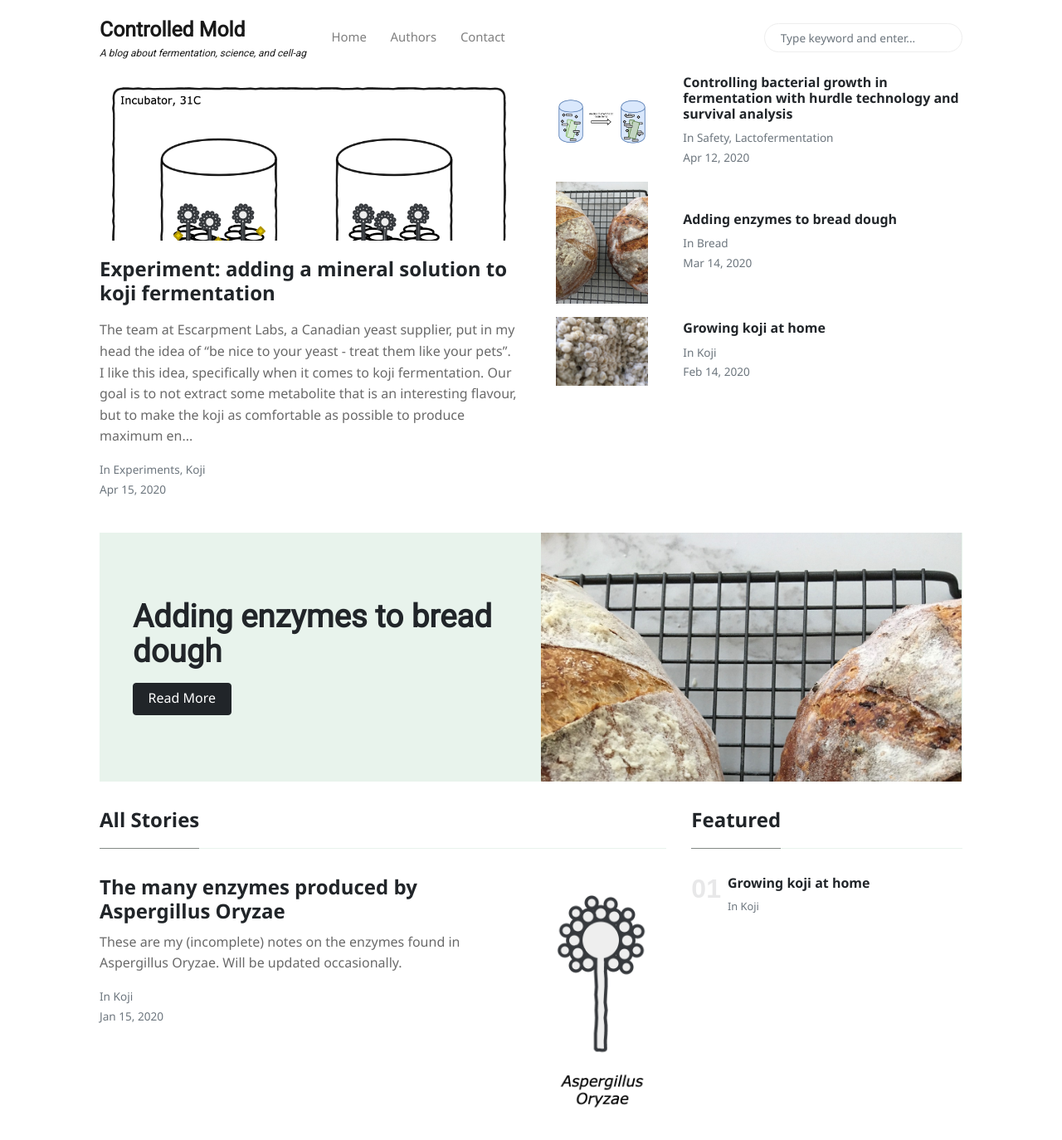
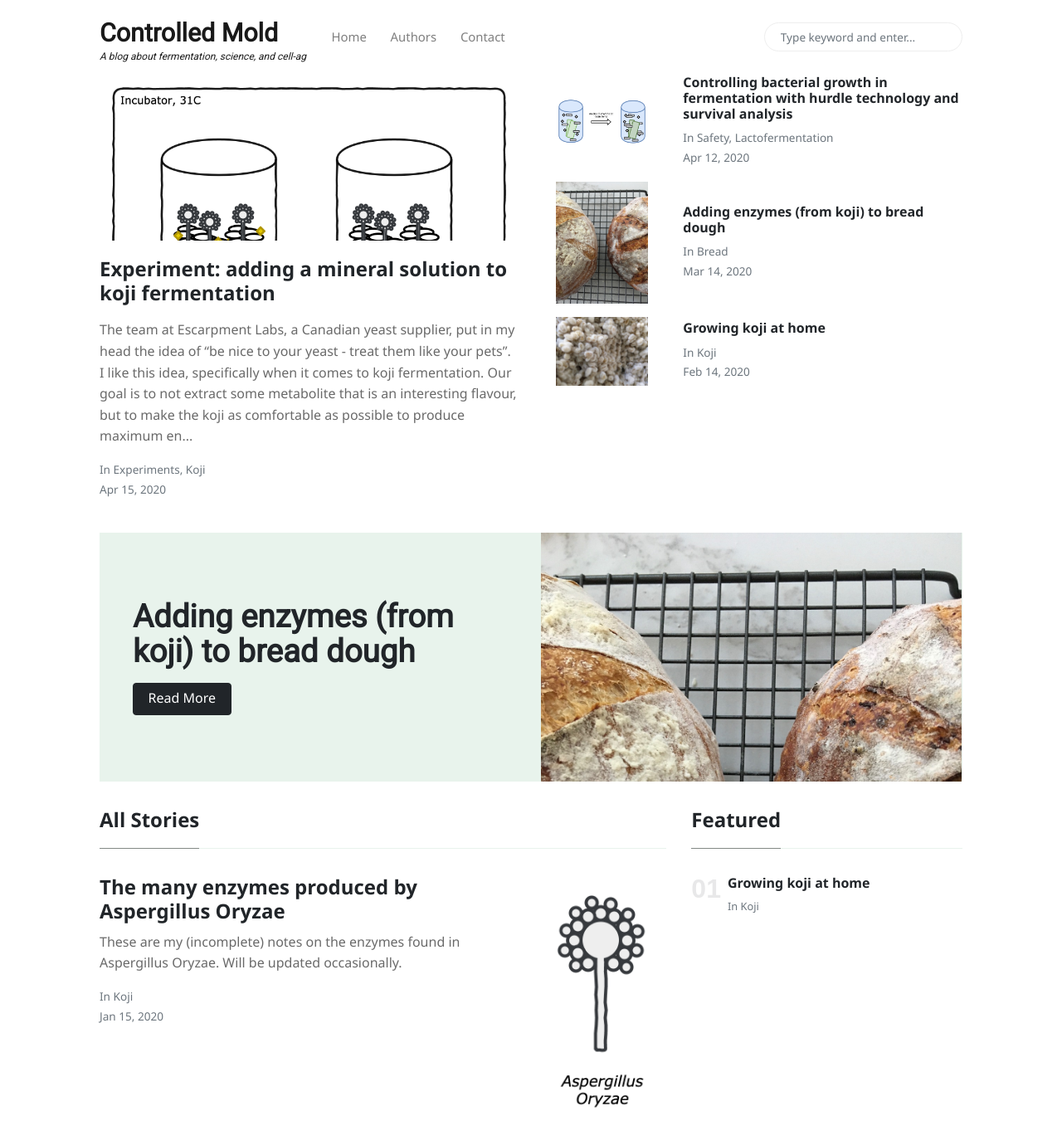
Before and after one commit to ControlledMold/ControlledMold.github.io, a Jekyll site: the page built from index.html, in a window 1280 px wide and 1400 px high. Shown: the top 1374 px of the window at 83% size. Built offline with Jekyll 4.4.1, drawn with Linux system fonts in a browser that asks for light colours; nearby versions of some CDN libraries; the list of posts is cut into pages by our own code.

Commit message:
some css

```diff
--- a/_posts/2020-03-14-adding-protease-to-bread-dough.md
+++ b/_posts/2020-03-14-adding-protease-to-bread-dough.md
@@ -1,5 +1,5 @@
 ---
-title: Adding enzymes to bread dough
+title: Adding enzymes (from koji) to bread dough
 image: assets/images/enzyme_bread/protease_bread_header.jpg
 tags:
 - sticky
--- a/assets/css/theme.css
+++ b/assets/css/theme.css
@@ -204,7 +204,7 @@ a.text-dark:hover {
 }
 .navbar-brand {
 	margin-right:1rem;
-	font-size:1.55rem;
+	font-size:1.9rem;
     font-family: Roboto,"Georgia","Times New Roman",serif;
 }
 .dropdown-item {
```
Also changed, not shown: README.md, assets/css/main.css.
